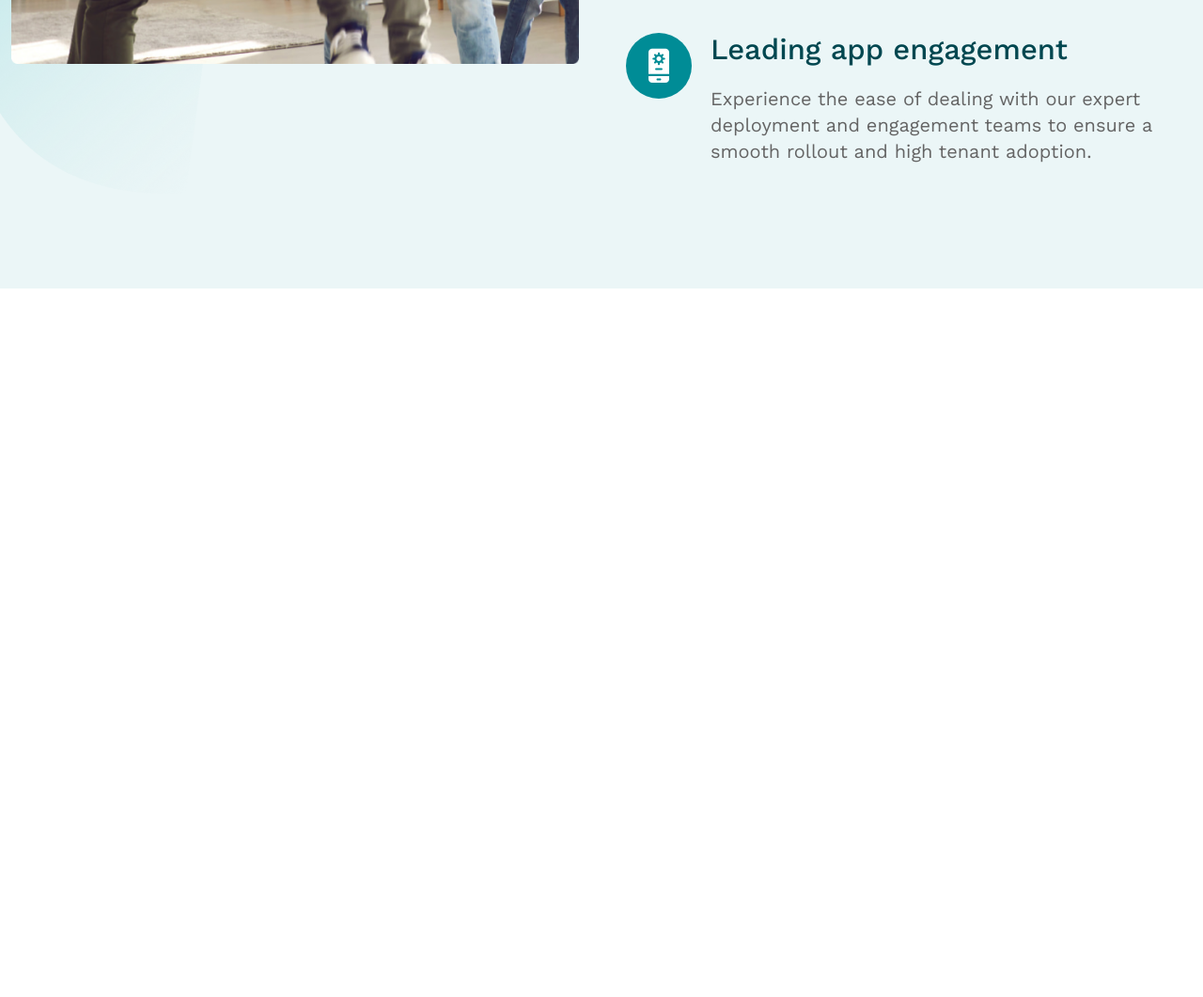
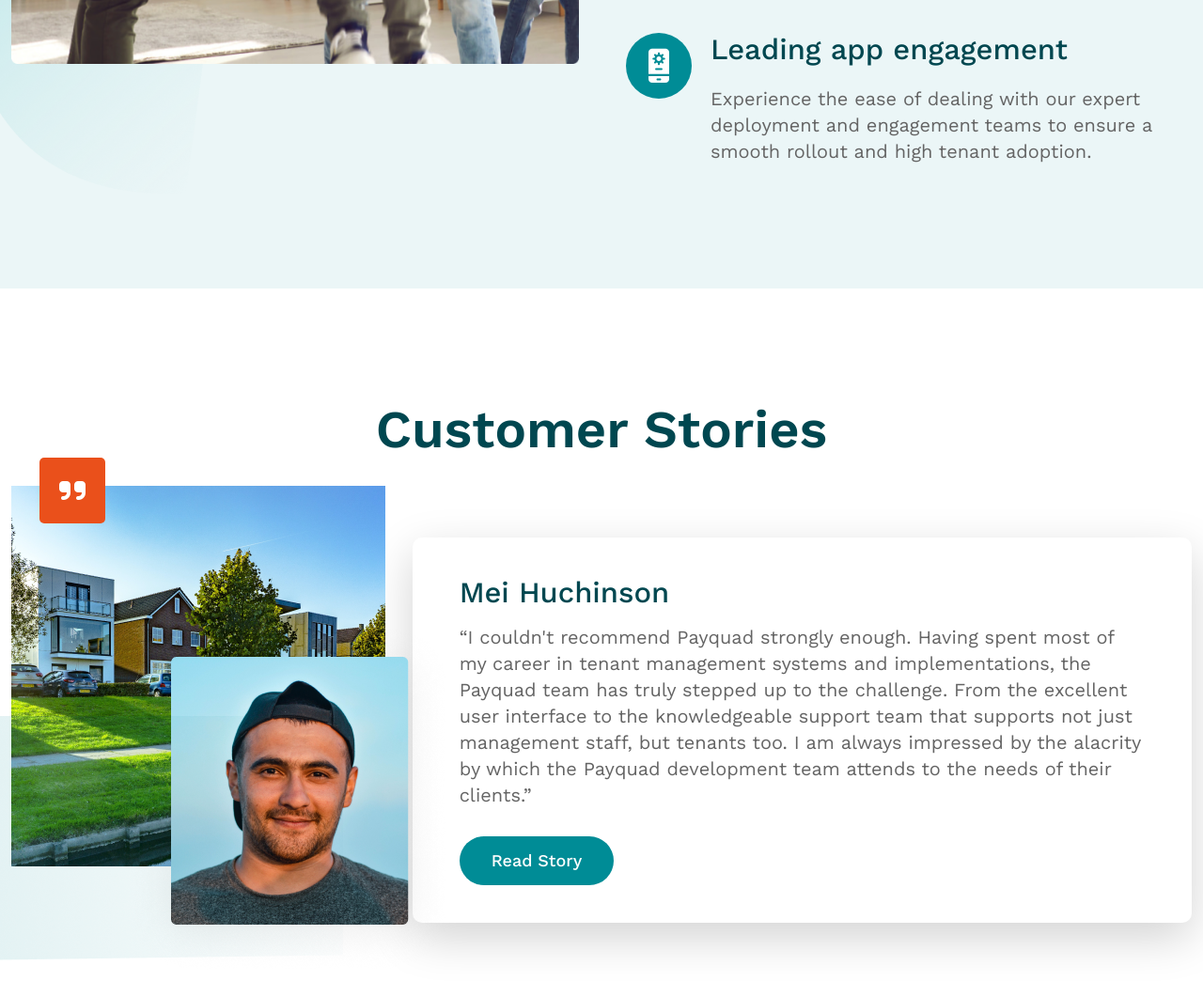
Before and after one commit to developerTajul/payquad, a website: page index.html in a window 1280 px wide. Shown: the part 3503-4564 px from the top of the page at 94% size. Before the commit the page ends 3810 px from the top, so only its background shows below. Drawn offline with nearby package versions, Linux system fonts and the light colour scheme.

Commit message:
testimonial slider

```diff
--- a/css/style.css
+++ b/css/style.css
@@ -12,6 +12,7 @@
 4. Hero
 5. brand
 6. experience
+7. testimonial slider
 */
 /* 1. Theme default css */
 body {
@@ -475,3 +476,48 @@
   top: 0px;
   left: 0px;
 }
+
+/* testimonial slider */
+.slider-left{
+  position: relative;
+}
+.slider-left .author{
+  position: absolute;
+  right: -70px;
+  bottom:-120px;
+}
+.slider-left  .block{
+  position: absolute;
+  bottom: -100px;
+  left: -50px;
+}
+.slider-left  .quote{
+  position: absolute;
+  top: -30px;
+  left: 30px;
+}
+.slider-left  .quote div{
+  height: 70px;
+  width: 70px;
+  background: #EA501B;
+  color: #fff;
+  font-size: 32px;
+  border-radius: 5px;
+  display: flex;
+  justify-content: center;
+  align-items: center;
+}
+.tst-slider-content{
+  padding: 40px 50px;
+  border-radius: 10px;
+}
+.tst-slider-content h3{
+ font-weight: 500;
+ font-size: 31px;
+ color: #004750;
+}
+.tst-slider-content p{
+ font-size: 20px;
+ color: #646464;
+ line-height: 28px;
+}
--- a/index.html
+++ b/index.html
@@ -14,6 +14,7 @@
     <link rel="preconnect" href="https://fonts.gstatic.com" crossorigin>
     <link href="https://fonts.googleapis.com/css2?family=Work+Sans:wght@200;300;400;500;600;700;800&display=swap"
         rel="stylesheet">
+<link rel="stylesheet" href="assets/css/fontawesome.min.css">
     <link rel="stylesheet" href="assets/css/bootstrap.min.css">
     <link rel="stylesheet" href="css/default.css">
     <link rel="stylesheet" href="css/style.css">
@@ -21,6 +22,7 @@
 </head>
 
 <body>
+
     <!-- header  -->
     <header class="header-transparent py-1">
         <div class="container">
@@ -345,7 +347,8 @@
                                     <h3 class="ex-card-title">Simple User Experience</h3>
                                 </div>
                                 <div class="mt-20">
-                                    <p class="ex-card-desc">Simple to use and designed to be accessible to anyone. We work harder so tenants
+                                    <p class="ex-card-desc">Simple to use and designed to be accessible to anyone. We
+                                        work harder so tenants
                                         don't have to, and are there to provide
                                         front-of-the-line assistance for users when tenants need help.</p>
                                 </div>
@@ -367,8 +370,9 @@
                                     <h3 class="ex-card-title">Concienvence for tenants</h3>
                                 </div>
                                 <div class="mt-20">
-                                    <p class="ex-card-desc">Create an unparalleled resident experience that can be accessed at any time. Providing online payments, communications,
-                                    and bookings that leads to happier tenants and higher retention rates.p.</p>
+                                    <p class="ex-card-desc">Create an unparalleled resident experience that can be
+                                        accessed at any time. Providing online payments, communications,
+                                        and bookings that leads to happier tenants and higher retention rates.p.</p>
                                 </div>
                             </div>
                         </div>
@@ -388,8 +392,9 @@
                                     <h3 class="ex-card-title">Leading app engagement</h3>
                                 </div>
                                 <div class="mt-20">
-                                    <p class="ex-card-desc">Experience the ease of dealing with our expert deployment and engagement teams to ensure a smooth rollout and high
-                                    tenant adoption.</p>
+                                    <p class="ex-card-desc">Experience the ease of dealing with our expert deployment
+                                        and engagement teams to ensure a smooth rollout and high
+                                        tenant adoption.</p>
                                 </div>
                             </div>
                         </div>
@@ -399,7 +404,65 @@
         </div>
     </section>
     <!-- experience section end -->
+    <!-- testimonial start -->
+    <section class="pt-120 pb-120">
+        <div class="container mb-10">
+            <h2 class="text-center section-title">customer stories</h2>
+        </div>
+        <div>
+            <div>
+                <!-- slide -->
+                <div class="container mt-30">
+                    <div class="row">
+                        <div class="col-md-4">
+                            <div class="slider-left">
+                                <div>
+                                    <img src="assets/img/testimonial/testimonial-1.png" class="img-fluid" alt="img">
+                                </div>
+                                <div class="author">
+                                    <img src="assets/img/testimonial/testimonail-author.png" alt="author"
+                                        class="img-fluid">
+                                </div>
+                                <div class="block">
+                                    <img src="assets/img/testimonial/block-1.png" alt="">
+                                </div>
+                                <div class="quote">
+                                    <div >
+                                       <i class="fa-sharp fa-solid fa-quote-right"></i>
+                                    </div>
+                                </div>
+                            </div>
+                        </div>
+                        <!-- content -->
+                        <div class="col-md-8">
+                            <div class="bg-white shadow-lg tst-slider-content mt-55">
+                                <div>
+                                    <div>
+                                        <h3>Mei Huchinson</h3>
+                                    </div>
+                                    <div class="mt-15">
+                                        <p>“I couldn't recommend Payquad strongly enough. Having spent most of my career in tenant management systems and
+                                        implementations, the Payquad team has truly stepped up to the challenge. From the excellent user interface to the
+                                        knowledgeable support team that supports not just management staff, but tenants too. I am always impressed by the
+                                        alacrity by which the Payquad development team attends to the needs of their clients.”</p>
+                                    </div>
+                                    <div class="mt-30">
+                                        <button type="button" class="button button-sm button-primary">read story</button>
+                                    </div>
+                                </div>
+                            </div>
+                        </div>
+                    </div>
+                </div>
+            </div>
+        </div>
+
+    </section>
+
+    <!-- testimonial end -->
     <script src="assets/js/bootstrap.min.js"></script>
+    <script src="assets/js/swiper.min.js"></script>
+    <script src="assets/js/scripts.js"></script>
 </body>
 
 </html>
```
Also changed, not shown: assets/css/fontawesome.min.css (added), assets/img/testimonial/author.png (deleted), assets/img/testimonial/customer-1.png (deleted), assets/img/testimonial/quote.svg (deleted), assets/img/testimonial/testimonail-author.png (added), assets/js/scripts.js (added), assets/webfonts/fa-brands-400.ttf, assets/webfonts/fa-brands-400.woff2, assets/webfonts/fa-regular-400.ttf, assets/webfonts/fa-regular-400.woff2, assets/webfonts/fa-solid-900.ttf, assets/webfonts/fa-solid-900.woff2, assets/webfonts/fa-v4compatibility.ttf, assets/webfonts/fa-v4compatibility.woff2, 1 more files.
